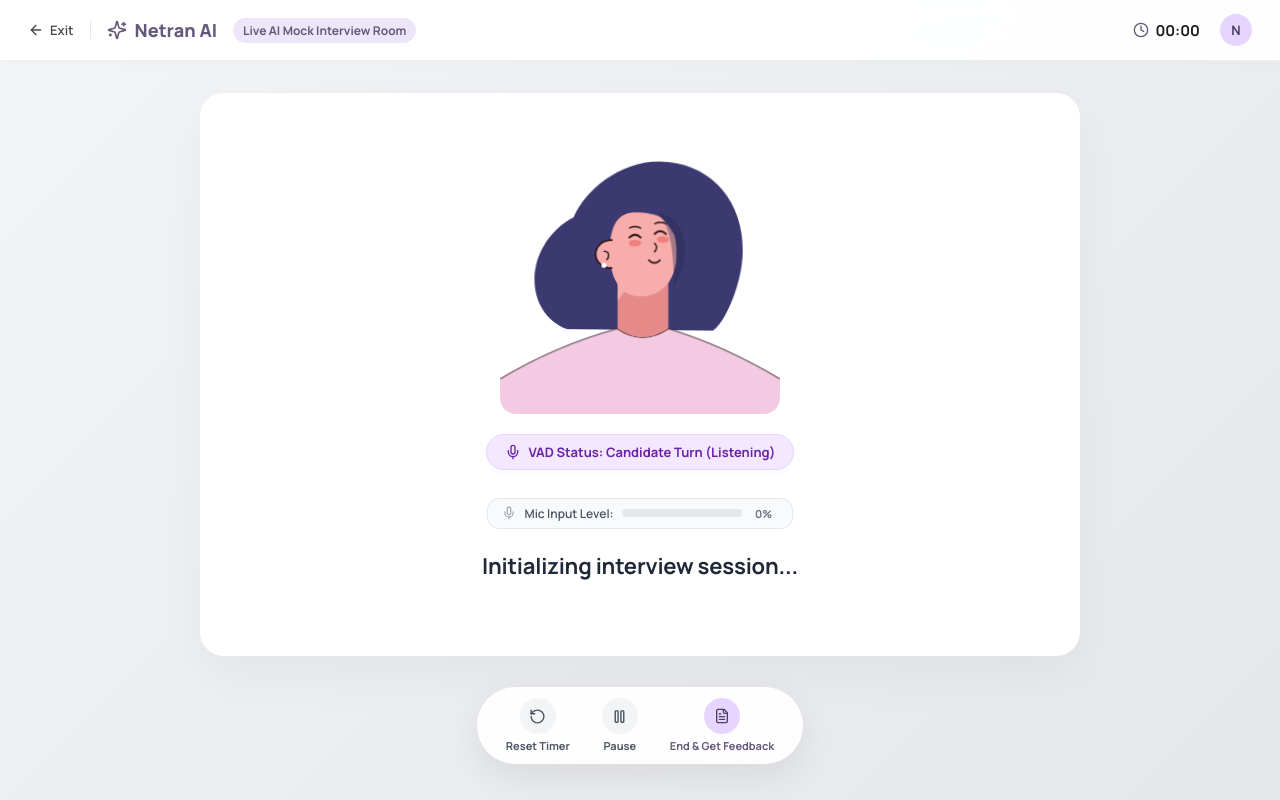
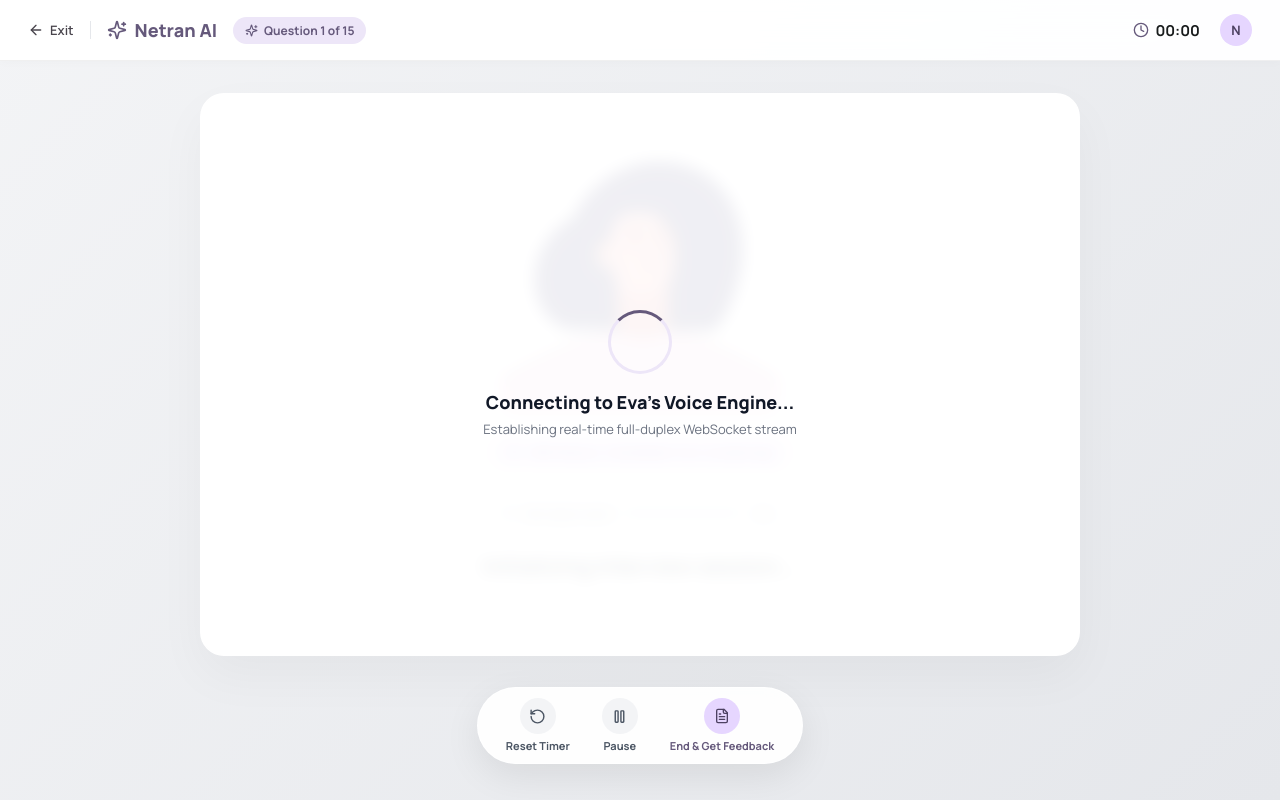
Before and after one commit to kaali7/netran-ai, a React (Vite) app in the folder frontend/: page /interview/1 in a window 1280 px wide. Built offline with nearby package versions, Linux system fonts and the light colour scheme; no server answers; sample sign-in values are in the browser's storage; the HTML template or start-up script is replaced by a standard one.

Commit message:
feat(ux): add interview room question counter, connection overlay, mic permission alert, & report CTAs

```diff
--- a/frontend/src/hooks/useInterviewSession.js
+++ b/frontend/src/hooks/useInterviewSession.js
@@ -5,9 +5,12 @@ export const useInterviewSession = (sessionId) => {
   const { token } = useAuth();
 
   const [isConnected, setIsConnected] = useState(false);
+  const [connectionState, setConnectionState] = useState('connecting'); // 'connecting' | 'connected' | 'disconnected' | 'error'
+  const [micPermissionDenied, setMicPermissionDenied] = useState(false);
   const [isSpeaking, setIsSpeaking] = useState(false);
   const [currentQuestion, setCurrentQuestion] = useState('Initializing interview session...');
   const [questionIndex, setQuestionIndex] = useState(0);
+  const [totalQuestions, setTotalQuestions] = useState(15);
   const [isSessionDone, setIsSessionDone] = useState(false);
   const [micVolume, setMicVolume] = useState(0);
   const [error, setError] = useState(null);
@@ -44,6 +47,7 @@ export const useInterviewSession = (sessionId) => {
     ws.onopen = () => {
       console.log('Voice WebSocket connected');
       setIsConnected(true);
+      setConnectionState('connected');
       setError(null);
       startMicrophoneCapture();
     };
@@ -80,10 +84,12 @@ export const useInterviewSession = (sessionId) => {
           } else if (msg.event === 'ERROR') {
             console.error('Backend Error:', msg.detail);
             setError(msg.detail || 'An error occurred during the interview session');
+            setConnectionState('error');
             stopSession();
           } else if (msg.event === 'CONNECTED') {
             console.log('Session initialized. Total questions:', msg.total_questions);
             if (msg.total_questions) {
+              setTotalQuestions(msg.total_questions);
               setCurrentQuestion(`Session Connected! Ready for ${msg.total_questions} questions. AI is initializing...`);
             }
           }
@@ -95,17 +101,20 @@ export const useInterviewSession = (sessionId) => {
 
     ws.onerror = (error) => {
       console.error('WebSocket Error:', error);
+      setConnectionState('error');
     };
 
     ws.onclose = () => {
       console.log('Voice WebSocket closed');
       setIsConnected(false);
+      setConnectionState('disconnected');
       stopSession();
     };
   }, [sessionId, token]);
 
   const startMicrophoneCapture = async () => {
     try {
+      setMicPermissionDenied(false);
       const stream = await navigator.mediaDevices.getUserMedia({
         audio: {
           echoCancellation: true,
@@ -161,7 +170,8 @@ export const useInterviewSession = (sessionId) => {
       }, 100);
     } catch (err) {
       console.error('Error accessing microphone:', err);
-      setError('Microphone access denied or unavailable. Please check microphone permissions in your browser.');
+      setMicPermissionDenied(true);
+      setError('Microphone access denied or unavailable. Please check microphone permissions in your browser settings.');
     }
   };
 
@@ -184,48 +194,40 @@ export const useInterviewSession = (sessionId) => {
 
     // Schedule playback seamlessly
     const currentTime = audioCtx.currentTime;
-    if (nextStartTimeRef.current < currentTime) {
-      nextStartTimeRef.current = currentTime;
-    }
+    const startTime = Math.max(currentTime, nextStartTimeRef.current);
+    source.start(startTime);
+    nextStartTimeRef.current = startTime + audioBuffer.duration;
 
-    source.start(nextStartTimeRef.current);
-    nextStartTimeRef.current += audioBuffer.duration;
-
+    sourceNodesQueueRef.current.push(source);
     source.onended = () => {
-      // Remove from queue when done
-      sourceNodesQueueRef.current = sourceNodesQueueRef.current.filter((s) => s !== source);
+      sourceNodesQueueRef.current = sourceNodesQueueRef.current.filter(n => n !== source);
       if (sourceNodesQueueRef.current.length === 0) {
         setIsSpeaking(false);
       }
     };
-
-    sourceNodesQueueRef.current.push(source);
   };
 
   const interruptPlayback = () => {
-    // Stop all queued audio nodes
-    sourceNodesQueueRef.current.forEach((source) => {
+    sourceNodesQueueRef.current.forEach(source => {
       try {
         source.stop();
-        source.disconnect();
       } catch (e) {
-        // Ignore if already stopped
+        // Source might already be stopped
       }
     });
     sourceNodesQueueRef.current = [];
     if (audioContextRef.current) {
       nextStartTimeRef.current = audioContextRef.current.currentTime;
     }
+    setIsSpeaking(false);
   };
 
   const stopSession = () => {
+    if (volumeIntervalRef.current) {
+      clearInterval(volumeIntervalRef.current);
+      volumeIntervalRef.current = null;
+    }
     if (wsRef.current) {
-      // Avoid closing a connecting socket to prevent React StrictMode warnings
-      if (wsRef.current.readyState === WebSocket.OPEN || wsRef.current.readyState === WebSocket.CONNECTING) {
-        // If connecting, wait for it to open before closing (or just set a flag).
-        // Actually, closing while CONNECTING causes the warning.
-        // We can just forcefully remove the ref so onclose is ignored, but the browser will still log the warning.
-        // It's a harmless warning, but we can suppress it by just letting it connect and closing immediately.
       if (wsRef.current.readyState === WebSocket.CONNECTING) {
         const ws = wsRef.current;
         ws.onopen = () => ws.close();
@@ -234,12 +236,7 @@ export const useInterviewSession = (sessionId) => {
       } else {
         wsRef.current.close();
       }
-      }
       wsRef.current = null;
-    }
-    if (volumeIntervalRef.current) {
-      clearInterval(volumeIntervalRef.current);
-      volumeIntervalRef.current = null;
     }
     if (analyserRef.current) {
       analyserRef.current.disconnect();
@@ -274,9 +271,12 @@ export const useInterviewSession = (sessionId) => {
 
   return {
     isConnected,
+    connectionState,
+    micPermissionDenied,
     isSpeaking,
     currentQuestion,
     questionIndex,
+    totalQuestions,
     isSessionDone,
     micVolume,
     error,
--- a/frontend/src/pages/Interview.jsx
+++ b/frontend/src/pages/Interview.jsx
@@ -25,7 +25,19 @@ export const Interview = () => {
   const userInitial = user?.email ? user.email.charAt(0).toUpperCase() : 'C';
 
   // Real WebSocket Session Hook
-  const { isConnected, isSpeaking, currentQuestion, isSessionDone, micVolume, error, stopSession } = useInterviewSession(sessionId);
+  const {
+    isConnected,
+    connectionState,
+    micPermissionDenied,
+    isSpeaking,
+    currentQuestion,
+    questionIndex,
+    totalQuestions,
+    isSessionDone,
+    micVolume,
+    error,
+    stopSession,
+  } = useInterviewSession(sessionId);
 
   // Timer & UI State
   const [secondsElapsed, setSecondsElapsed] = useState(0);
@@ -112,6 +124,8 @@ export const Interview = () => {
               fontSize: '13px',
               fontWeight: '600',
               cursor: 'pointer',
+              background: 'transparent',
+              border: 'none',
             }}
           >
             <ArrowLeft size={16} />
@@ -122,8 +136,23 @@ export const Interview = () => {
             <Sparkles size={20} />
             <span>Netran AI</span>
           </div>
-          <span style={{ fontSize: '12px', fontWeight: '700', padding: '4px 10px', background: '#ede6f8', color: 'var(--primary)', borderRadius: '9999px' }}>
-            Live AI Mock Interview Room
+
+          {/* Question Progress Counter Badge */}
+          <span
+            style={{
+              fontSize: '12px',
+              fontWeight: '700',
+              padding: '5px 12px',
+              background: '#ede6f8',
+              color: 'var(--primary)',
+              borderRadius: '9999px',
+              display: 'inline-flex',
+              alignItems: 'center',
+              gap: '6px',
+            }}
+          >
+            <Sparkles size={13} />
+            <span>Question {questionIndex + 1} of {totalQuestions || 15}</span>
           </span>
         </div>
 
@@ -169,8 +198,35 @@ export const Interview = () => {
           justifyContent: 'center',
         }}
       >
+        {/* Mic Permission Denied Alert Banner */}
+        {micPermissionDenied && (
+          <div
+            style={{
+              width: '100%',
+              marginBottom: '20px',
+              padding: '16px 20px',
+              background: '#fef2f2',
+              border: '1px solid #fecaca',
+              borderRadius: '16px',
+              display: 'flex',
+              alignItems: 'flex-start',
+              gap: '12px',
+              color: '#991b1b',
+              fontSize: '13px',
+              fontWeight: '600',
+              boxShadow: '0 4px 12px rgba(239, 68, 68, 0.08)',
+            }}
+          >
+            <AlertCircle size={20} style={{ flexShrink: 0, marginTop: '2px', color: '#dc2626' }} />
+            <div>
+              <strong style={{ display: 'block', fontSize: '14px', marginBottom: '2px' }}>Microphone Permission Required</strong>
+              <span>Browser access to your microphone was denied. Click the lock/tune icon in your browser address bar to allow microphone access, then refresh this page.</span>
+            </div>
+          </div>
+        )}
+
         {/* Error Notification Banner if present */}
-        {error && (
+        {error && !micPermissionDenied && (
           <div
             style={{
               width: '100%',
@@ -210,6 +266,45 @@ export const Interview = () => {
           }}
           className="animate-entrance"
         >
+          {/* Connection Loading Overlay */}
+          {connectionState === 'connecting' && (
+            <div
+              style={{
+                position: 'absolute',
+                top: 0,
+                left: 0,
+                width: '100%',
+                height: '100%',
+                background: 'rgba(255, 255, 255, 0.92)',
+                backdropFilter: 'blur(8px)',
+                borderRadius: '24px',
+                zIndex: 10,
+                display: 'flex',
+                flexDirection: 'column',
+                alignItems: 'center',
+                justifyContent: 'center',
+                padding: '24px',
+              }}
+            >
+              <div
+                style={{
+                  width: '64px',
+                  height: '64px',
+                  borderRadius: '50%',
+                  border: '3px solid #ede6f8',
+                  borderTopColor: '#65597b',
+                  animation: 'spin 1s linear infinite',
+                  marginBottom: '16px',
+                }}
+              />
+              <h3 style={{ fontSize: '18px', fontWeight: '800', color: '#111827', margin: '0 0 6px 0' }}>
+                Connecting to Eva's Voice Engine...
+              </h3>
+              <p style={{ fontSize: '13px', color: '#6b7280', margin: 0 }}>
+                Establishing real-time full-duplex WebSocket stream
+              </p>
+            </div>
+          )}
           {/* Avatar Viewport Frame */}
           <div style={{ marginBottom: '20px' }}>
             <AvatarEva isSpeaking={isSpeaking} />
```
Also changed, not shown: frontend/src/pages/Report.jsx (+84 -0 lines), 1 other file (tests, documents, lock files or other folders). Lines whose indentation alone changed are shown as unchanged.
